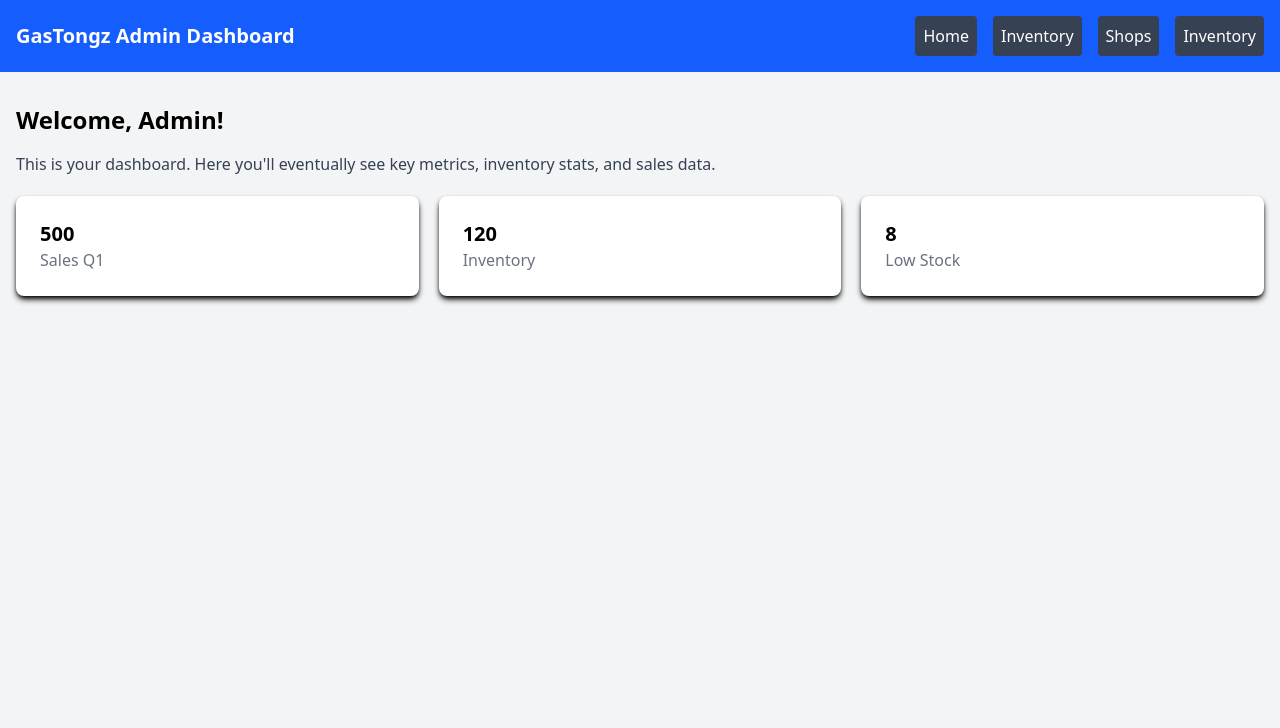
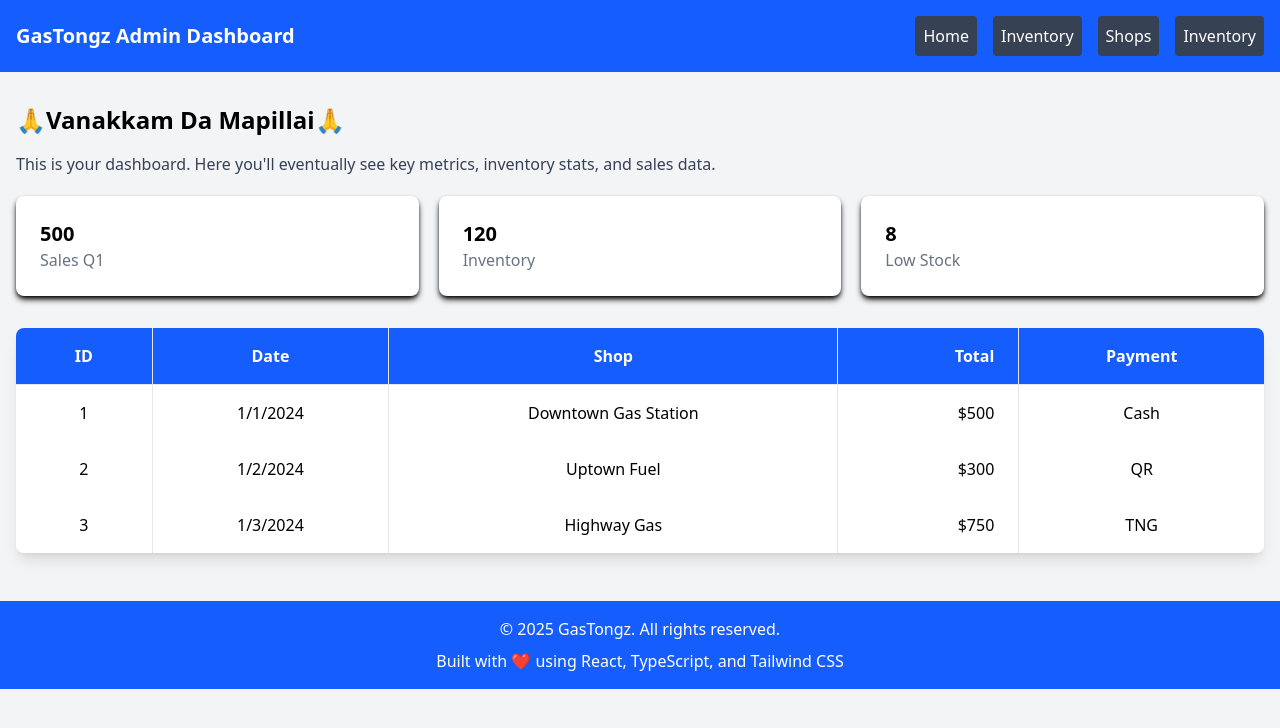
Before and after one commit to triunai/gasTongz-UI, a React (Vite) app: page / in a window 1280 px wide. Shown: the top 728 px of the page. Built offline with nearby package versions, Linux system fonts and the light colour scheme.

Commit message:
feat: added SalesTable and Footer

```diff
--- a/index.html
+++ b/index.html
@@ -4,9 +4,9 @@
     <meta charset="UTF-8" />
     <link rel="icon" type="image/svg+xml" href="/vite.svg" />
     <meta name="viewport" content="width=device-width, initial-scale=1.0" />
-    <title>Vite + React + TS</title>
+    <title>GasTongz</title>
     <link href="./output.css" rel="stylesheet">
-
+   <link href="https://fonts.googleapis.com/css2?family=Playfair+Display:wght@400;700&display=swap" rel="stylesheet">
   </head>
   <body>
     <div id="root"></div>
--- a/src/App.tsx
+++ b/src/App.tsx
@@ -4,6 +4,7 @@ import viteLogo from '/vite.svg'
 import './App.css'
 import Header from './components/Header';
 import Dashboard from './pages/Dashboard';
+import Footer from './components/Footer';
 
 function App() {
   return (
@@ -12,7 +13,8 @@ function App() {
       <Header />
       <main className="pt-4">
         <Dashboard />
-      </main>
+        </main>
+        <Footer />
     </div>
     </>
   )
--- /dev/null
+++ b/src/components/Footer.tsx
@@ -0,0 +1,17 @@
+// src/components/Footer.tsx
+import React from 'react';
+
+const Footer = () => {
+  return (
+    <footer className="bg-blue-600 text-white text-center py-4">
+      <div className="container mx-auto">
+        <p>&copy; {new Date().getFullYear()} GasTongz. All rights reserved.</p>
+        <p className="mt-2">
+          Built with ❤️ using React, TypeScript, and Tailwind CSS
+        </p>
+      </div>
+    </footer>
+  );
+};
+
+export default Footer;
--- /dev/null
+++ b/src/components/SalesTable.tsx
@@ -0,0 +1,61 @@
+// src/components/SalesTable.tsx
+import React from 'react';
+
+
+const SalesTable = () => {
+//   const { data: transactions } = useQuery('transactions', getTransactions);
+
+  const transactions = [
+    {
+      id: 1,
+      date: "2024-01-01T12:00:00Z",
+      shop: { name: "Downtown Gas Station" },
+      total: 500,
+      paymentMethod: "Cash"
+    },
+    {
+      id: 2,
+      date: "2024-01-02T15:30:00Z",
+      shop: { name: "Uptown Fuel" },
+      total: 300,
+      paymentMethod: "QR"
+    },
+    {
+      id: 3,
+      date: "2024-01-03T09:15:00Z",
+      shop: { name: "Highway Gas" },
+      total: 750,
+      paymentMethod: "TNG"
+    }
+    ];
+
+return (
+    <div className="overflow-x-auto my-8 shadow-lg rounded-lg">
+      <table className="table-auto w-full bg-white">
+        <thead className="bg-blue-600 text-white">
+          <tr>
+            <th className="py-4 px-6 border-r border-gray-200">ID</th>
+            <th className="py-4 px-6 border-r border-gray-200">Date</th>
+            <th className="py-4 px-6 border-r border-gray-200">Shop</th>
+            <th className="py-4 px-6 border-r border-gray-200 text-right">Total</th>
+            <th className="py-4 px-6">Payment</th>
+          </tr>
+        </thead>
+        <tbody className="border-t border-gray-200">
+          {transactions.map((t) => (
+            <tr key={t.id} className="hover:bg-gray-50 text-center">
+              <td className="py-4 px-6 border-r border-gray-200">{t.id}</td>
+              <td className="py-4 px-6 border-r border-gray-200">{new Date(t.date).toLocaleDateString()}</td>
+              <td className="py-4 px-6 border-r border-gray-200">{t.shop.name}</td>
+              <td className="py-4 px-6 border-r border-gray-200 text-right">${t.total}</td>
+              <td className="py-4 px-6">{t.paymentMethod}</td>
+            </tr>
+          ))}
+        </tbody>
+      </table>
+    </div>
+  );
+};
+
+
+export default SalesTable;
--- a/src/pages/Dashboard.tsx
+++ b/src/pages/Dashboard.tsx
@@ -1,6 +1,7 @@
 // src/pages/Dashboard.tsx
 import React, { useState } from 'react';
 import MetricCard from '../components/MetricCard';
+import SalesTable from '../components/SalesTable';
 
 const Dashboard: React.FC = () => {
 
@@ -12,7 +13,7 @@ const Dashboard: React.FC = () => {
 
   return (
     <div className="container mx-auto p-4">
-      <h2 className="text-2xl font-semibold mb-4">Welcome, Admin!</h2>
+      <h2 className="font-playfair text-2xl font-semibold mb-4">🙏Vanakkam Da Mapillai🙏</h2>
       <p className="text-gray-700">
         This is your dashboard. Here you'll eventually see key metrics, inventory stats, and sales data.
       </p>
@@ -22,6 +23,7 @@ const Dashboard: React.FC = () => {
         <MetricCard key={card.title} title={card.title} value={card.value} />
       ))}
       </div>
+      <SalesTable/>
 
     </div>
   );
--- a/tailwind.config.js
+++ b/tailwind.config.js
@@ -4,6 +4,9 @@ module.exports = {
   content: ["app/**/*.{ts,tsx}", "components/**/*.{ts,tsx}"],
   theme: {
     extend: {
+      fontFamily: {
+        playfair: ["Playfair Display", "serif"],
+      },
       colors: {
         border: "hsl(var(--border))",
         input: "hsl(var(--input))",
```
